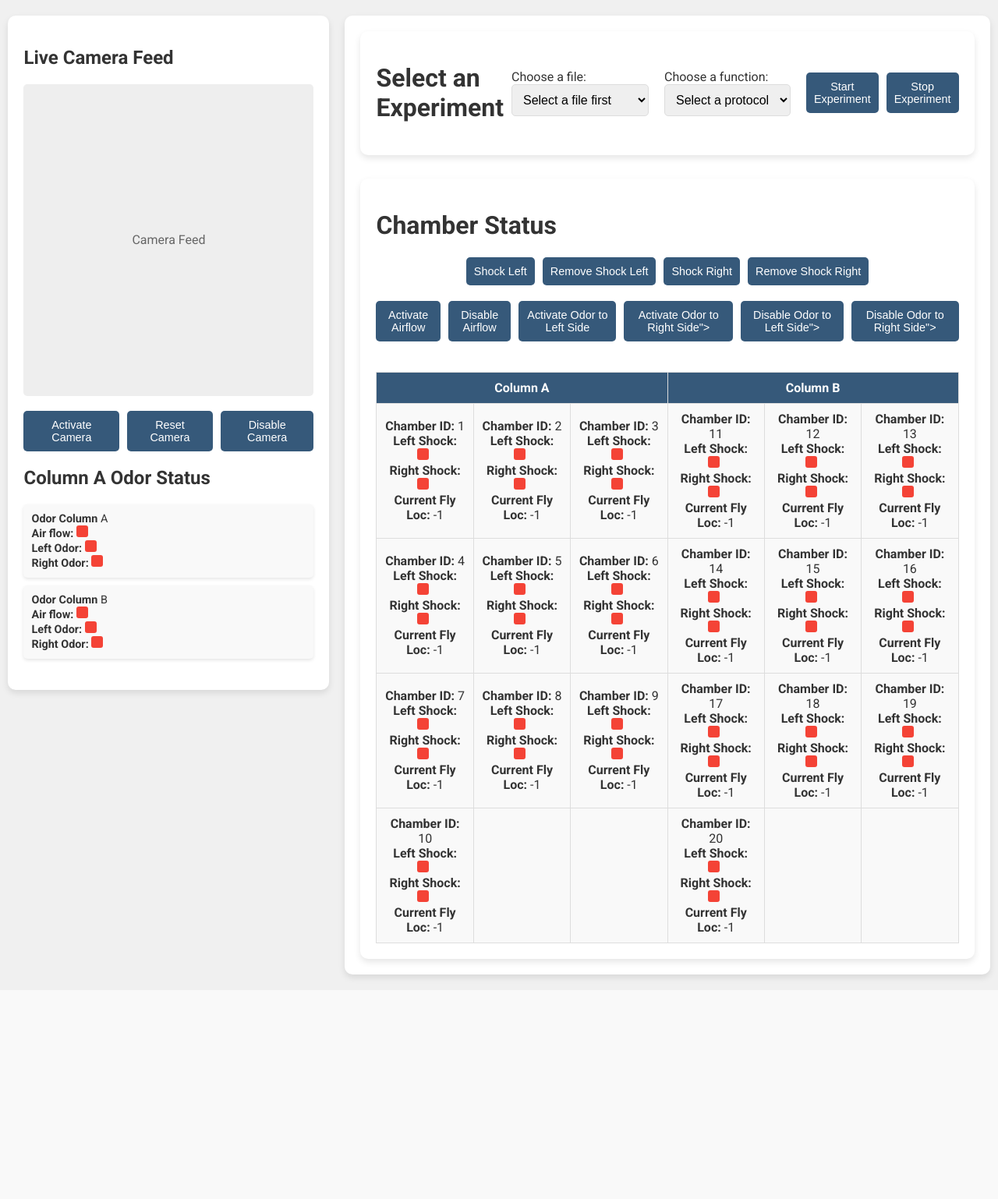
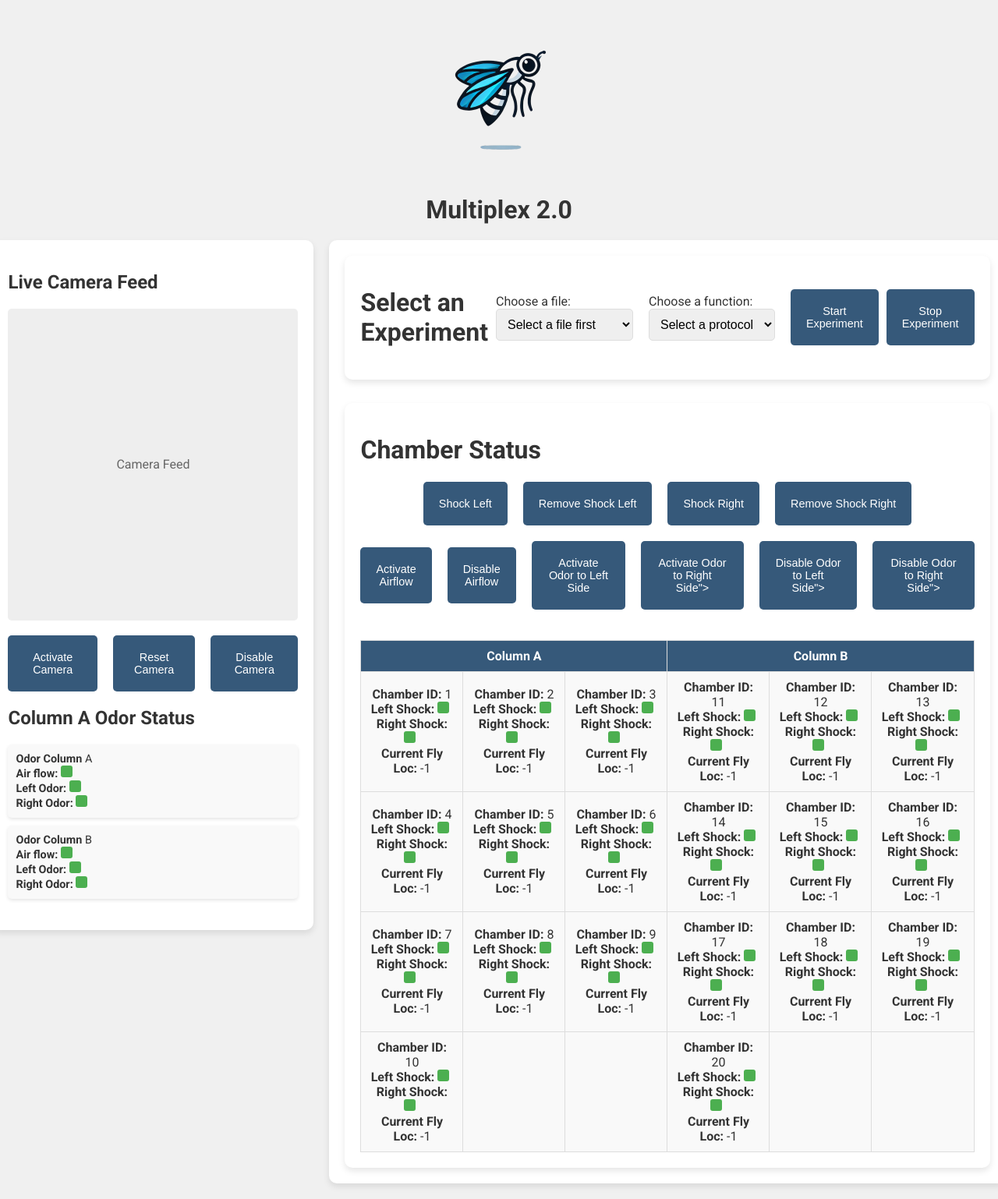
Before and after one commit to zivbental/parnas-lab-code-utilities, a Flask app: page / in a window 1280 px wide. Shown: the whole page at 78% size. Before the commit the page ends 1258 px from the top, so only its background shows below. Run offline with Flask 3, Linux system fonts and the light colour scheme.

Commit message:
updating some features

```diff
--- a/multiplex_v2/static/styles.css
+++ b/multiplex_v2/static/styles.css
@@ -12,6 +12,7 @@
     align-items: flex-start;
     padding: 20px;
 }
+
 
 .camera-container {
     flex: 0 0 30%;
@@ -40,11 +41,31 @@
     gap: 10px;
 }
 
+.header-container {
+    width: 100%;
+    background-color: #f0f0f0;
+    padding: 10px 0;
+    text-align: center;
+}
+
+.header-title h1 {
+    margin: 0;
+    font-size: 2rem;
+    text-align: center;
+}
+
+.header-title img {
+    display: block;
+    margin: 0 auto;
+    width: 250px; /* Adjust width as needed */
+    height: auto; /* Maintain aspect ratio */
+}
+
 .toolbar, .odor-toolbar, .camera-toolbar {
     display: flex;
     justify-content: center;
     align-items: center;
-    gap: 10px; /* Adjust the gap between buttons as needed */
+    gap: 20px; /* Adjust the gap between buttons as needed */
     margin-bottom: 20px;
 }
 
@@ -52,7 +73,7 @@
     background-color: #36597a;
     color: #fff;
     border: none;
-    padding: 10px;
+    padding: 20px;
     border-radius: 5px;
     cursor: pointer;
     font-size: 0.9rem;
--- a/multiplex_v2/templates/index.html
+++ b/multiplex_v2/templates/index.html
@@ -9,6 +9,10 @@
     <script src="https://code.jquery.com/jquery-3.6.0.min.js"></script>
 </head>
 <body>
+    <header class="header-title">
+        <img src="{{ url_for('static', filename='logo.png') }}" alt="Multiplex 2.0 Logo">
+        <h1>Multiplex 2.0</h1>
+    </header>
     <div class="wrapper">
         <div class="camera-container">
             <h2>Live Camera Feed</h2>
```
Also changed, not shown: multiplex_v2/static/logo.png (added).
